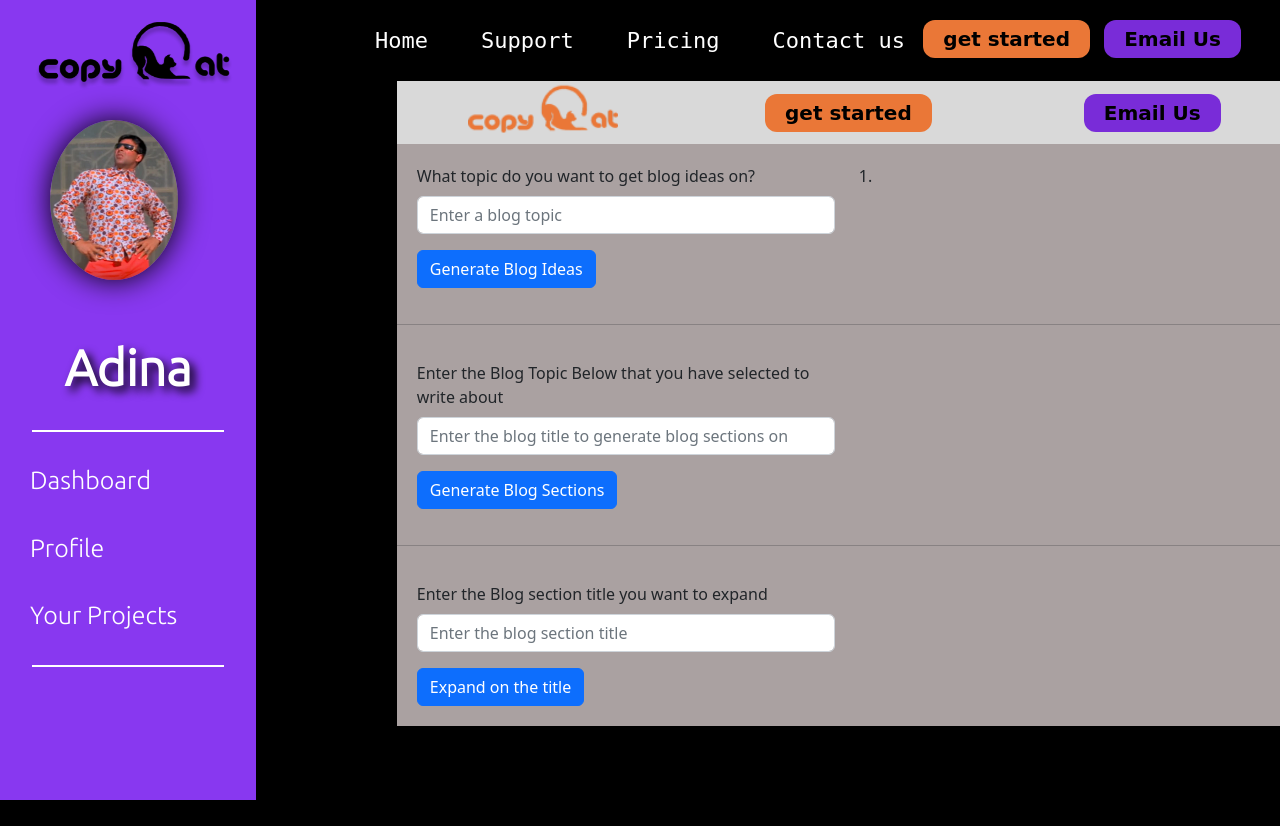
After one commit to Naitikmp/copyCat, a Flask app: page /route/ in a window 1280 px wide. The commit adds this page. Run offline with Flask 2, Linux system fonts and the light colour scheme; some libraries are stand-ins or nearby versions.

Commit message:
hey made changes!!
Made prototype changes---1

```diff
--- a/app.py
+++ b/app.py
@@ -12,7 +12,7 @@ app.config.from_object(config.config['development'])
 app.register_error_handler(404, page_not_found)
 
 
-@app.route('/', methods=["GET", "POST"])
+@app.route('/route/', methods=["GET", "POST"])
 def index():
 
     if request.method == 'POST':
@@ -32,7 +32,11 @@ def index():
             blogExpanded = blogT.replace('\n', '<br>')
 
 
-    return render_template('index.html', **locals())
+    return render_template('get-started.html', **locals())
+
+@app.route('/')
+def route1():
+    return render_template('index.html')
 
 
 if __name__ == '__main__':
--- a/config.py
+++ b/config.py
@@ -1,5 +1,6 @@
 ##OPEN API STUFF
-OPENAI_API_KEY = 'sk-yourkey'
+# OPENAI_API_KEY = 'sk-yourkey'
+OPENAI_API_KEY = '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'
 
 
 ## FLASK STUFF
--- /dev/null
+++ b/static/CSS/styles.css
@@ -0,0 +1,382 @@
+body {
+    margin: 0;
+    padding: 0;
+    background-color: #000000;
+    overflow-y: scroll;
+    overflow-x: hidden;
+}
+
+.full-cont{
+    margin: 0;
+    padding: 0;
+    height: 100%;
+    background-color: #000000;
+    overflow-x: hidden;
+}
+
+
+
+.left {
+    /* border: 2px solid red; */
+    display: inline-block;
+    position: absolute;
+    left: 34px;
+    top: 16px;
+    text-align: center;
+
+}
+
+.left img {
+    position: fixed;
+    width: 200px;
+
+}
+
+.mid {
+    /* border: 2px solid yellow; */
+    display: block;
+    width: 45%;
+    margin: 16px auto;
+    /* font-size: 38px; */
+}
+
+.right {
+    /* border: 2px solid green; */
+    display: inline-block;
+    position: absolute;
+    right: 34px;
+    top: 20px;
+    /* color:#fff; */
+}
+
+.navbar {
+    font-family: 'Ubuntu Mono', monospace;
+    display: inline-block;
+    align-items: center;
+}
+
+.navbar li {
+    display: inline-block;
+    font-size: 22px;
+}
+
+.navbar li a {
+    color: rgb(255, 255, 255);
+    text-decoration: none;
+    padding: 34px 23px;
+}
+
+.navbar li a:hover,
+a:active {
+    color: grey;
+    text-decoration: underline;
+    padding: 34px 23px;
+}
+
+.btn-1 {
+    font-weight: bold;
+    background: #EA7737;
+    margin: 0px 5px;
+    padding: 4px 20px;
+    border-radius: 12px;
+    font-size: 20px;
+    cursor: pointer;
+    font-family: 'Baloo Da 2', cursive;
+}
+
+.btn-2 {
+    font-weight: bold;
+    background: #792cd8;
+    margin: 0px 5px;
+    padding: 4px 20px;
+    border-radius: 12px;
+    font-size: 20px;
+    cursor: pointer;
+    font-family: 'Baloo Da 2', cursive;
+}
+
+.btn:hover {
+    color: grey;
+}
+
+.cir-left {
+    /* background-color: rgb(239, 77, 18);
+    border: solid rgb(255, 60, 21) ;
+    height: 900px;
+    width:900px; */
+    border-radius: 50%;
+    /* top:-450px;
+    left:-450px;
+    position:relative;
+    height: 1162px; */
+
+    position: absolute;
+    width: 1167px;
+    height: 1162px;
+    left: -700px;
+    top: -728px;
+
+    background: #EA7737;
+
+
+}
+
+.cir-right {
+    /* background-color: rgb(239, 77, 18);
+    border: solid rgb(255, 60, 21) ;
+    height: 900px;
+    width:900px; */
+    border-radius: 50%;
+    /* top:-450px;
+    left:-450px;
+    position:relative;
+    height: 1162px; */
+
+    position: absolute;
+    width: 1600px;
+    height: 1200px;
+    right: -700px;
+    bottom: -728px;
+
+    background: #792cd8;
+
+
+}
+
+.card {
+    position: absolute;
+    width: 750px;
+    height: 420px;
+    left: 320px;
+    top: 176px;
+    background-color: rgba(255, 255, 255, 0.4);
+    background: rgba(0, 0, 0, 0.2);
+    box-shadow: 0px 4px 5px rgba(197, 197, 197, 0.43);
+    /* -webkit-backdrop-filter: blur(5px); */
+    border-radius: 62px;
+    backdrop-filter: blur(35px);
+}
+
+
+
+
+
+
+
+/* .rectangle{
+position: absolute;
+width: 635.87px;
+height: 386.82px;
+left: 20px;
+top: 0px;
+
+
+Note: backdrop-filter has minimal browser support
+
+} */
+
+
+
+
+.meet_cat {
+    font-family: 'Ubuntu Mono', monospace;
+    position: absolute;
+    width: 633.62px;
+    height: 92.98px;
+    left: 250.38px;
+    top: 10.47px;
+
+    font-family: 'Ubuntu Mono';
+    font-style: normal;
+    font-weight: 800;
+    font-size: 30px;
+    line-height: 30px;
+    display: flex;
+    align-items: center;
+    text-align: center;
+
+    color: #FFFFFF;
+
+    text-shadow: 0px 4px 4px rgba(0, 0, 0, 0.35);
+}
+
+.line {
+    position: absolute;
+    width: 481.48px;
+    height: 0px;
+    left: 80.45px;
+    top: 130.89px;
+    /* align-content: center; */
+
+    border: 2px solid #FFFFFF;
+}
+
+.aidown {
+    position: absolute;
+    /* width: 447.59px; */
+    height: 154.35px;
+    /* left: 120    .4px; */
+    top: 180.32px;
+
+    font-family: 'Quando', serif;
+    font-style: normal;
+    font-weight: 500;
+    font-size: 24px;
+    line-height: 30px;
+    display: flex;
+    align-items: center;
+    text-align: center;
+
+    color: #FFFFFF;
+}
+
+.orange_text {
+    position: absolute;
+    width: 633.62px;
+    height: 92.98px;
+    left: 180.38px;
+    top: 50.47px;
+
+    font-family: 'Ubuntu Mono';
+    font-style: normal;
+    font-weight: 1000;
+    font-size: 50px;
+    line-height: 30px;
+    display: flex;
+    align-items: center;
+    text-align: center;
+
+    color: #e7490f;
+
+    text-shadow: 0px 4px 4px rgba(0, 0, 0, 0.35);
+}
+
+
+footer {
+    position: fixed;
+    left: 5px;
+    bottom: 0;
+    width: 100%;
+    /* background-color: red; */
+    color: white;
+    text-align: center;
+    display: flex;
+}
+
+
+.v1 {
+    border-left: 4px solid rgb(255, 255, 255);
+    height: 50px;
+    position: absolute;
+    left: 175px;
+    margin-left: -3px;
+}
+
+.footer_text{
+    position: absolute;
+    width:300px;
+    left: 225px;
+    bottom:25px;
+    align-items: center;
+    font-size: 25px;
+}
+
+.footer_btn{
+ position: absolute;
+ width: auto;
+ right:50px;
+}
+
+button{
+   border: none;
+    background: none;
+    cursor: pointer;
+}
+
+button img{
+    margin-right: 10px;
+}
+
+button :hover{
+    border-bottom:2px solid #000000;
+}
+
+.typewriter-img{
+    position:absolute;
+    right:40px;
+    top:300px;
+}
+
+
+.side-pane{
+    position: fixed;
+    top: 0;
+    left: 0;
+    width: 20%;
+    height:100%;
+    background-color: rgb(136, 56, 240);
+}
+
+.side-pane img{
+
+    margin: 50px;
+    margin-top: 120px;
+    width: 50%;
+    height:20%;
+    border-radius: 50%;
+    box-shadow:  0  0 30px black ;
+}
+
+.name_adina{
+    color: #FFFFFF;
+    font-family: 'Ubuntu', sans-serif;
+    font-size: 50px;
+    text-align: center;
+    text-shadow: 5px 5px 10px #000000;
+    font-weight: 900;
+}
+
+.side-pane h4{
+    content: "";
+    border-bottom: 2px solid #FFFFFF;
+    width: 75%;
+    margin: auto;
+    margin-top: 25px;
+}
+
+.side-items{
+    color: #FFFFFF;
+    font-family: 'Ubuntu', sans-serif;
+    font-size: 25px;
+    margin: 30px;
+    /* margin-top: px; */
+    /* align-items: center; */
+    /* text-align: center; */
+}
+
+.center-content{
+    position:relative;
+    top:38%;
+    left:31%;
+    background-color: #AAA1A1;
+    content: "";
+    width: 900px;
+    height: auto;
+    margin-bottom: 100px;
+}
+
+.content-navbar{
+    display:flex;
+    align-items: center;
+    justify-content: space-around;
+    background: #D9D9D9;
+}
+
+.content-navbar img{
+    width: 150px;
+}
+
+.row
+{
+    padding: 20px;
+}
--- /dev/null
+++ b/templates/get-started.html
@@ -0,0 +1,149 @@
+<!DOCTYPE html>
+<html lang="en">
+<head>
+    <meta charset="UTF-8">
+    <meta http-equiv="X-UA-Compatible" content="IE=edge">
+    <meta name="viewport" content="width=device-width, initial-scale=1.0">
+    <title>CopyCat ai-writer</title>
+    <link rel="stylesheet" href="/static/CSS/styles.css">
+    <link href="https://fonts.googleapis.com/css2?family=Ubuntu:wght@300&display=swap" rel="stylesheet">
+    <script src="https://code.iconify.design/iconify-icon/1.0.1/iconify-icon.min.js"></script>
+    <link rel="stylesheet" href="https://cdn.jsdelivr.net/npm/bootstrap@5.2.3/dist/css/bootstrap.min.css" integrity="sha384-rbsA2VBKQhggwzxH7pPCaAqO46MgnOM80zW1RWuH61DGLwZJEdK2Kadq2F9CUG65" crossorigin="anonymous">
+</head>
+<body>
+
+  <div class="full-cont">
+    <header class="header">
+        <!-- left box for logo -->
+        <div class="left" style="z-index: 2;">
+          <img src="/static/images/logo.png" alt="">
+
+
+        </div>
+
+
+        <div class="mid">
+          <ul class="navbar">
+            <li><a href="/">Home</a></li>
+            <li><a href="#">Support</a></li>
+            <li><a href="#">Pricing</a></li>
+            <li><a href="#">Contact us</a> </li>
+          </ul>
+        </div>
+
+        <!-- right box  -->
+        <div class="right">
+          <button class="btn-1">get started</button>
+          <button class="btn-2">Email Us</button>
+
+        </div>
+
+      </header>
+
+      <div class="side-pane">
+        <img src="/static/images/akki_photo.webp">
+        <div class="name_adina">Adina</div>
+        <h4></h4>
+        <div class="side-icons">
+          <div class="side-items">
+            <iconify-icon icon="material-symbols:dashboard" style="color: white;" width="24" height="24"></iconify-icon>
+            Dashboard
+          </div>
+          <div class="side-items">
+            <iconify-icon icon="iconoir:profile-circled" style="color: white;" width="24" height="24"></iconify-icon>
+            Profile
+          </div>
+          <div class="side-items">
+            <iconify-icon icon="grommet-icons:projects" style="color: white;" width="24" height="24"></iconify-icon>
+            Your Projects
+          </div>
+        </div>
+        <h4></h4>
+
+      </div>
+
+
+      <div class="center-content">
+        <div class="content-navbar">
+          <img src="/static/images/orange_cat.png">
+          <button class="btn-1">get started</button>
+          <button class="btn-2">Email Us</button>
+        </div>
+
+        <div class="row">
+            <div class="col-lg-6">
+              <form class="" action="/route" method="post">
+                <div class="mb-3">
+                  <label for="blogTopic" class="form-label">What topic do you want to get blog ideas on?</label>
+                  <input type="text" class="form-control" id="blogTopic" name="blogTopic" placeholder="Enter a blog topic">
+                </div>
+                <input type="hidden" name="form1" value="form1">
+
+                <button type="submit" id="blogTopicButton" class="btn btn-primary">Generate Blog Ideas</button>
+              </form>
+            </div>
+
+
+
+            <div class="col-lg-6">
+              1. {{blogTopicIdeas|safe}}
+            </div>
+          </div>
+
+      <hr>
+
+
+      <div class="row">
+        <div class="col-lg-6">
+          <form class="" action="/route" method="post">
+            <div class="mb-3">
+              <label for="blogSection" class="form-label">Enter the Blog Topic Below that you have selected to write about</label>
+              <input type="text" class="form-control" id="blogSection" name="blogSection" placeholder="Enter the blog title to generate blog sections on">
+            </div>
+            <input type="hidden" name="form2" value="form2">
+
+            <button type="submit" class="btn btn-primary">Generate Blog Sections</button>
+          </form>
+        </div>
+
+
+
+        <div class="col-lg-6">
+          {{blogSectionIdeas|safe}}
+        </div>
+      </div>
+
+
+      <hr>
+
+
+      <div class="row">
+        <div class="col-lg-6">
+          <form class="" action="/route" method="post">
+            <div class="mb-3">
+              <label for="blogExpander" class="form-label">Enter the Blog section title you want to expand</label>
+              <input type="text" class="form-control" id="blogExpander" name="blogExpander" placeholder="Enter the blog section title">
+            </div>
+            <input type="hidden" name="form3" value="form3">
+
+            <button type="submit" class="btn btn-primary">Expand on the title</button>
+          </form>
+        </div>
+
+
+
+        <div class="col-lg-6">
+          {{blogExpanded|safe}}
+        </div>
+      </div>
+
+
+
+
+        </div>
+
+
+
+    </div>
+</body>
+</html>
```
Also changed, not shown: templates/index.html (+88 -91 lines), static/images/akki_photo.webp (added), static/images/facebook_cat.png (added), static/images/insta_cat.png (added), static/images/logo.png (added), static/images/orange_cat.png (added), static/images/twitter_cat.png (added), static/images/typewriter_1.png (added).
